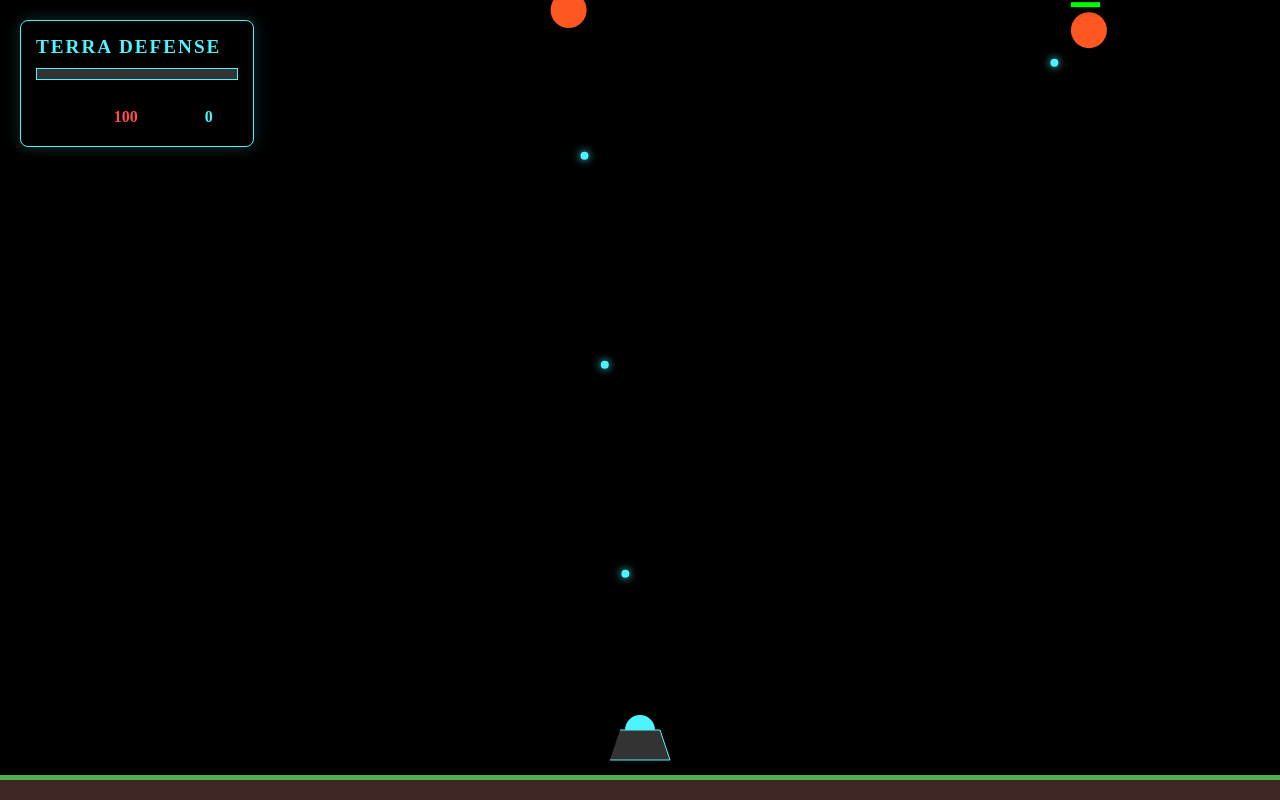
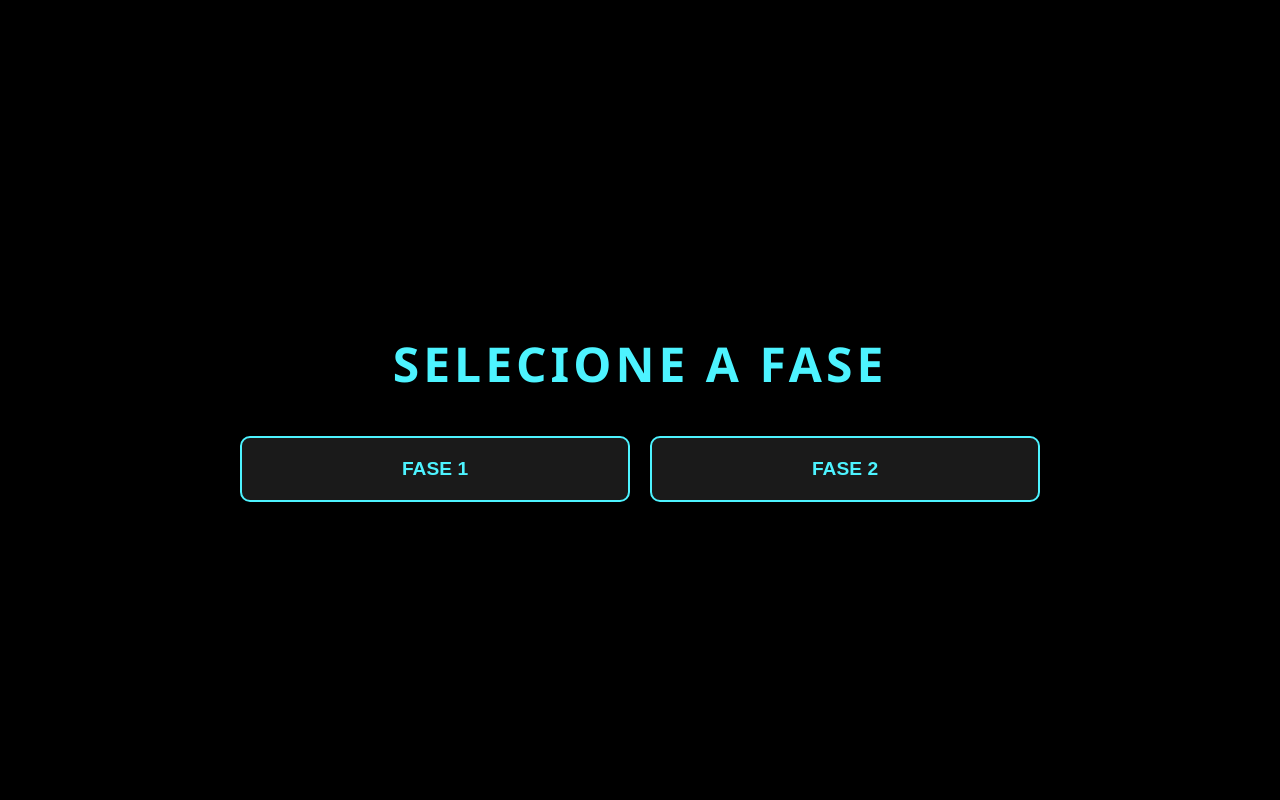
Before and after one commit to adrianobarbosa1/terra-defense, a plain HTML site: page index.html in a window 1280 px wide. Drawn offline with Linux system fonts and the light colour scheme.

Commit message:
adiciona tela de seleção de nível e refatora a lógica de ondas no jogo

```diff
--- a/index.html
+++ b/index.html
@@ -6,25 +6,33 @@
     <link rel="stylesheet" href="style.css" />
   </head>
   <body>
-    <div id="ui">
+    <!-- Tela de Seleção de Nível -->
+    <div id="level-selection-screen">
+      <h1>Selecione a Fase</h1>
+      <div id="level-buttons-container"></div>
+    </div>
+
+    <!-- UI Principal do Jogo (inicialmente oculta) -->
+    <div id="ui" style="display: none">
       <h1>Terra Defense</h1>
       <div class="xp-container">
         <div id="xp-bar"></div>
       </div>
-      <p>Lvl: <span id="lvl-display">1</span></p>
-
+      <p>Wave: <span id="wave-display">1</span></p>
       <p>
         Vida Base: <span id="health">100</span> | Pontos:
         <span id="score">0</span>
       </p>
     </div>
 
+    <!-- Tela de Game Over (inicialmente oculta) -->
     <div id="game-over-screen" style="display: none">
       <h2>BASE DESTRUÍDA!</h2>
       <p>Sua pontuação final: <span id="final-score">0</span></p>
       <button id="retry-button">RECOMECAR DEFESA</button>
     </div>
 
+    <!-- Modal de Level Up (inicialmente oculto) -->
     <div id="level-up-modal" style="display: none">
       <div class="modal-content">
         <h2>EVOLUÇÃO DISPONÍVEL!</h2>
@@ -32,7 +40,8 @@
       </div>
     </div>
 
-    <canvas id="gameCanvas"></canvas>
+    <!-- Canvas do Jogo (inicialmente oculto) -->
+    <canvas id="gameCanvas" style="display: none"></canvas>
 
     <script type="module" src="src/core/Game.js"></script>
   </body>
--- a/src/core/Game.js
+++ b/src/core/Game.js
@@ -1,5 +1,5 @@
 import { ENEMY_TYPES } from "../data/EnemyData.js";
-import { LEVELS } from "../data/LevelData.js";
+import { PHASES } from "../data/LevelData.js";
 import { WEAPONS_DB } from "../data/WeaponData.js";
 import { Particle } from "../effects/Particle.js";
 import { Enemy } from "../entities/Enemy.js";
@@ -13,35 +13,15 @@ class Game {
     this.canvas = document.getElementById("gameCanvas");
     this.ctx = this.canvas.getContext("2d");
     this.ui = new UI();
-    this.resize();
+
+    this.init();
+    this.showLevelSelection();
+  }
+
+  init() {
     window.addEventListener("resize", () => this.resize());
 
     this.mouse = { x: 0, y: 0 };
-    this.isPlacingTurret = false;
-    this.turretToPlace = null;
-
-    this.isGameOver = false;
-    this.currentLevelIndex = 0;
-    this.isLevelTransitioning = false;
-    this.xp = 0;
-    this.xpNextLevel = 100;
-    this.level = 1;
-    this.inventory = [];
-    this.particles = [];
-    this.enemies = [];
-    this.projectiles = [];
-
-    this.init();
-    this.resetGame();
-    this.gameLoop();
-  }
-
-  init() {
-    document.getElementById("retry-button").addEventListener("click", () => {
-      this.resetGame();
-    });
-
-    // Eventos de mouse para posicionar torretas
     this.canvas.addEventListener("mousemove", (e) => {
       this.mouse.x = e.clientX;
       this.mouse.y = e.clientY;
@@ -52,6 +32,27 @@ class Game {
         this.placeTurret();
       }
     });
+
+    document.getElementById("retry-button").addEventListener("click", () => {
+      this.showLevelSelection();
+      this.ui.hideModal("game-over-screen");
+    });
+  }
+
+  showLevelSelection() {
+    this.ui.createLevelSelection(PHASES, (phaseKey) => {
+      this.startGame(phaseKey);
+    });
+    this.ui.showModal("level-selection-screen", "flex");
+    this.ui.hideModal("ui");
+    this.ui.hideModal("gameCanvas");
+  }
+
+  startGame(phaseKey) {
+    this.currentPhaseKey = phaseKey;
+    this.currentWaveIndex = 0;
+    this.resetGame();
+    this.gameLoop();
   }
 
   resize() {
@@ -64,6 +65,8 @@ class Game {
   }
 
   resetGame() {
+    this.resize();
+
     this.enemies = [];
     this.projectiles = [];
     this.particles = [];
@@ -75,28 +78,31 @@ class Game {
     this.isGameOver = false;
     this.isPlacingTurret = false;
     this.turretToPlace = null;
-    this.currentLevelIndex = 0;
+    this.xp = 0;
+    this.xpNextLevel = 100;
 
     this.player = new Player(this.canvas.width, this.canvas.height);
-    this.player.x = this.canvas.width / 2;
-    this.player.y = this.canvas.height - 60;
 
-    this.prepareLevel();
+    this.prepareWave();
 
-    this.ui.updateStats(this.baseHealth, this.score, this.level);
+    this.ui.updateStats(this.baseHealth, this.score, this.currentWaveIndex + 1);
     this.ui.updateXP(this.xp, this.xpNextLevel);
     this.ui.hideModal("game-over-screen");
   }
 
-  prepareLevel() {
-    const level = LEVELS[this.currentLevelIndex];
+  prepareWave() {
+    const currentPhase = PHASES[this.currentPhaseKey];
+    const wave = currentPhase[this.currentWaveIndex];
     this.enemyQueue = [];
-    for (const [tipo, quantidade] of Object.entries(level.horda)) {
+    for (const [tipo, quantidade] of Object.entries(wave.horda)) {
       for (let i = 0; i < quantidade; i++) {
         this.enemyQueue.push(tipo);
       }
     }
     this.enemyQueue.sort(() => Math.random() - 0.5);
+    this.spawnTimer = 0; // Reseta o timer a cada nova wave
+    this.isLevelTransitioning = false; // Garante que a transição acabou
+    this.ui.updateStats(this.baseHealth, this.score, this.currentWaveIndex + 1);
   }
 
   gameOver() {
@@ -104,7 +110,12 @@ class Game {
     this.ui.showGameOver(this.score);
   }
 
-  // Agora aceita uma posição para encontrar o inimigo mais próximo
+  gameWin() {
+    this.isGameOver = true;
+    alert("Você venceu a fase!");
+    this.showLevelSelection();
+  }
+
   getClosestEnemy(fromX, fromY) {
     let closest = null;
     let minDistance = Infinity;
@@ -129,7 +140,6 @@ class Game {
   levelUp() {
     this.isGameOver = true;
     this.xp -= this.xpNextLevel;
-    this.level++;
     this.xpNextLevel = Math.floor(this.xpNextLevel * 1.5);
 
     const keys = Object.keys(WEAPONS_DB);
@@ -167,9 +177,8 @@ class Game {
     const existingTurret = this.inventory.find((t) => t.weaponKey === key);
     if (existingTurret) {
       existingTurret.level++;
-      this.isGameOver = false; // Continua o jogo
+      this.isGameOver = false;
     } else {
-      // Entra no modo de posicionamento
       this.isPlacingTurret = true;
       this.turretToPlace = key;
       this.ui.hideModal("level-up-modal");
@@ -177,28 +186,27 @@ class Game {
   }
 
   placeTurret() {
-    // Não permite colocar na área do chão
     if (this.mouse.y < this.canvas.height - 40) {
       this.inventory.push(
         new Turret(this.mouse.x, this.mouse.y, this.turretToPlace)
       );
       this.isPlacingTurret = false;
       this.turretToPlace = null;
-      this.isGameOver = false; // O jogo continua após colocar a torreta
+      this.isGameOver = false;
     }
   }
 
   update() {
     if (this.isGameOver && !this.isPlacingTurret) return;
+    if (this.isPlacingTurret) return;
 
-    if (this.isPlacingTurret) return; // Pausa a lógica do jogo enquanto posiciona
-
-    const currentLevel = LEVELS[this.currentLevelIndex];
+    const currentPhase = PHASES[this.currentPhaseKey];
+    const currentWave = currentPhase[this.currentWaveIndex];
     this.spawnTimer++;
 
     if (
       this.enemyQueue.length > 0 &&
-      this.spawnTimer > currentLevel.spawnRate
+      this.spawnTimer > currentWave.spawnRate
     ) {
       const enemyKey = this.enemyQueue.shift();
       this.enemies.push(new Enemy(this.canvas.width, ENEMY_TYPES[enemyKey]));
@@ -208,7 +216,7 @@ class Game {
       this.enemies.length === 0 &&
       !this.isLevelTransitioning
     ) {
-      this.nextLevel();
+      this.nextWave();
     }
 
     const playerTarget = this.getClosestEnemy(this.player.x, this.player.y);
@@ -227,7 +235,6 @@ class Game {
       this.player.fireTimer = 0;
     }
 
-    // Passa a função getClosestEnemy para cada torreta
     this.inventory.forEach((t) =>
       t.update((x, y) => this.getClosestEnemy(x, y), this.projectiles)
     );
@@ -248,7 +255,7 @@ class Game {
       if (enemy.y + enemy.radius >= this.canvas.height - 25) {
         this.enemies.splice(eIndex, 1);
         this.baseHealth -= enemy.danoNaBase;
-        this.ui.updateStats(this.baseHealth, this.score, this.level);
+        this.ui.updateStats(this.baseHealth, this.score, this.currentWaveIndex + 1);
         if (this.baseHealth <= 0) this.gameOver();
         return;
       }
@@ -264,24 +271,24 @@ class Game {
             this.enemies.splice(eIndex, 1);
             this.score += 10;
             this.addXP(25);
-            this.ui.updateStats(this.baseHealth, this.score, this.level);
+            this.ui.updateStats(this.baseHealth, this.score, this.currentWaveIndex + 1);
           }
         }
       });
     });
   }
 
-  nextLevel() {
-    if (this.currentLevelIndex < LEVELS.length - 1) {
+  nextWave() {
+    const currentPhase = PHASES[this.currentPhaseKey];
+    if (this.currentWaveIndex < currentPhase.length - 1) {
       this.isLevelTransitioning = true;
+      alert(`Wave ${this.currentWaveIndex + 1} concluída! Preparando próxima wave...`);
       setTimeout(() => {
-        this.currentLevelIndex++;
-        this.prepareLevel();
-        this.spawnTimer = 0;
-        this.isLevelTransitioning = false;
+        this.currentWaveIndex++;
+        this.prepareWave();
       }, 2000);
     } else {
-      this.gameOver();
+      this.gameWin();
     }
   }
 
@@ -290,7 +297,7 @@ class Game {
     this.drawBase();
     this.particles.forEach((p) => p.draw(this.ctx));
     this.player.draw(this.ctx);
-    this.inventory.forEach((t) => t.draw(this.ctx)); // Desenha sem playerX/Y
+    this.inventory.forEach((t) => t.draw(this.ctx));
     this.enemies.forEach((e) => e.draw(this.ctx));
     this.projectiles.forEach((p) => p.draw(this.ctx));
 
@@ -302,18 +309,15 @@ class Game {
   drawTurretPreview() {
     const key = this.turretToPlace;
     if (!key) return;
-
     const x = this.mouse.x;
     const y = this.mouse.y;
     const data = WEAPONS_DB[key];
-
     this.ctx.save();
-    this.ctx.globalAlpha = 0.5; // Deixa o preview transparente
+    this.ctx.globalAlpha = 0.5;
     this.ctx.translate(x, y);
     this.ctx.fillStyle = data.cor;
     this.ctx.strokeStyle = "white";
     this.ctx.lineWidth = 2;
-
     if (key === "RAIO") {
       this.ctx.beginPath();
       this.ctx.moveTo(0, -15);
@@ -338,12 +342,9 @@ class Game {
       this.ctx.fillRect(-10, -10, 20, 20);
       this.ctx.strokeRect(-10, -10, 20, 20);
     }
-
     this.ctx.restore();
-
-    // Desenha o raio de alcance (opcional)
     this.ctx.beginPath();
-    this.ctx.arc(x, y, 150, 0, Math.PI * 2); // Raio de 150, ajuste se necessário
+    this.ctx.arc(x, y, 150, 0, Math.PI * 2);
     this.ctx.strokeStyle = "rgba(255, 255, 255, 0.3)";
     this.ctx.stroke();
   }
@@ -358,6 +359,7 @@ class Game {
   }
 
   gameLoop() {
+    if (this.isGameOver) return;
     this.update();
     this.draw();
     requestAnimationFrame(() => this.gameLoop());
--- a/src/core/UI.js
+++ b/src/core/UI.js
@@ -4,20 +4,44 @@ export class UI {
     this.xpBar = document.getElementById("xp-bar");
     this.healthDisplay = document.getElementById("health");
     this.scoreDisplay = document.getElementById("score");
-    this.lvlDisplay = document.getElementById("lvl-display");
+    this.waveDisplay = document.getElementById("wave-display"); // Renomeado de lvl-display
     this.finalScore = document.getElementById("final-score");
     this.weaponContainer = document.getElementById("weapon-options");
+    this.levelSelectionScreen = document.getElementById(
+      "level-selection-screen"
+    );
+    this.levelButtonsContainer = document.getElementById(
+      "level-buttons-container"
+    );
+    this.gameCanvas = document.getElementById("gameCanvas");
+    this.uiContainer = document.getElementById("ui");
   }
 
-  updateStats(health, score, level) {
+  updateStats(health, score, wave) {
     this.healthDisplay.innerText = health;
     this.scoreDisplay.innerText = score;
-    this.lvlDisplay.innerText = level;
+    this.waveDisplay.innerText = wave; // Atualiza o display da wave
   }
 
   updateXP(current, next) {
     const percent = (current / next) * 100;
     this.xpBar.style.width = `${percent}%`;
+  }
+
+  createLevelSelection(phases, onSelect) {
+    this.levelButtonsContainer.innerHTML = "";
+    Object.keys(phases).forEach((phaseKey) => {
+      const button = document.createElement("button");
+      button.className = "level-button";
+      button.innerText = phaseKey; // Usa a chave como nome do botão (ex: "Fase 1")
+      button.onclick = () => {
+        onSelect(phaseKey);
+        this.hideModal("level-selection-screen");
+        this.showModal("ui", "block");
+        this.showModal("gameCanvas", "block");
+      };
+      this.levelButtonsContainer.appendChild(button);
+    });
   }
 
   showLevelUp(options, onSelect, drawIconCallback) {
@@ -33,11 +57,10 @@ export class UI {
       iconCanvas.height = 100;
       iconCanvas.className = "weapon-icon-canvas";
 
-      // Chamamos o callback de desenho que está no Game
       drawIconCallback(iconCanvas, key);
 
       card.appendChild(iconCanvas);
-      card.innerHTML += `<strong>${key}</strong>`; // Aqui você pode buscar no DB o nome real
+      card.innerHTML += `<strong>${key}</strong>`;
 
       card.onclick = () => {
         onSelect(key);
@@ -52,11 +75,17 @@ export class UI {
     this.showModal("game-over-screen", "block");
   }
 
-  showModal(id, display) {
-    document.getElementById(id).style.display = display;
+  showModal(id, display = "block") {
+    const element = document.getElementById(id);
+    if (element) {
+      element.style.display = display;
+    }
   }
 
   hideModal(id) {
-    document.getElementById(id).style.display = "none";
+    const element = document.getElementById(id);
+    if (element) {
+      element.style.display = "none";
+    }
   }
 }
--- a/src/data/LevelData.js
+++ b/src/data/LevelData.js
@@ -1,8 +1,9 @@
-// src/LevelData.js
-export const LEVELS = [
+// src/data/LevelData.js
+export const PHASES = {
+  "Fase 1": [
     {
       id: 1,
-    nome: "wave 1",
+      nome: "Wave 1",
       horda: {
         BESOURO: 5,
         FERRAO: 2,
@@ -11,7 +12,7 @@ export const LEVELS = [
     },
     {
       id: 2,
-    nome: "wave 2",
+      nome: "Wave 2",
       horda: {
         FERRAO: 15,
         BESOURO: 10,
@@ -21,11 +22,42 @@ export const LEVELS = [
     },
     {
       id: 3,
-    nome: "wave 3",
+      nome: "Wave 3",
       horda: {
         DRONE: 20,
         ESCAVADOR: 5,
       },
       spawnRate: 60,
     },
-];
+  ],
+  "Fase 2": [
+    {
+      id: 1,
+      nome: "Wave 1",
+      horda: {
+        BESOURO: 15,
+        DRONE: 5,
+      },
+      spawnRate: 90,
+    },
+    {
+      id: 2,
+      nome: "Wave 2",
+      horda: {
+        ESCAVADOR: 10,
+        FERRAO: 10,
+      },
+      spawnRate: 70,
+    },
+    {
+      id: 3,
+      nome: "Wave 3",
+      horda: {
+        DRONE: 15,
+        ESCAVADOR: 5,
+        FERRAO: 10,
+      },
+      spawnRate: 50,
+    },
+  ],
+};
--- a/style.css
+++ b/style.css
@@ -4,6 +4,54 @@ html {
   padding: 0;
   overflow: hidden; /* Remove barras de rolagem */
   background: black;
+  color: white;
+  font-family: "Segoe UI", Tahoma, Geneva, Verdana, sans-serif;
+}
+
+#level-selection-screen {
+  display: flex;
+  flex-direction: column;
+  justify-content: center;
+  align-items: center;
+  height: 100vh;
+  text-align: center;
+}
+
+#level-selection-screen h1 {
+  font-size: 3rem;
+  color: #4df3ff;
+  text-transform: uppercase;
+  letter-spacing: 4px;
+  margin-bottom: 40px;
+}
+
+#level-buttons-container {
+  display: grid;
+  grid-template-columns: repeat(auto-fit, minmax(150px, 1fr));
+  gap: 20px;
+  max-width: 800px;
+  width: 100%;
+  padding: 0 20px;
+}
+
+.level-button {
+  background: #1a1a1a;
+  border: 2px solid #4df3ff;
+  color: #4df3ff;
+  padding: 20px;
+  font-size: 1.2rem;
+  font-weight: bold;
+  text-transform: uppercase;
+  cursor: pointer;
+  transition: all 0.3s ease;
+  border-radius: 10px;
+}
+
+.level-button:hover {
+  background: #4df3ff;
+  color: black;
+  transform: scale(1.05);
+  box-shadow: 0 0 20px rgba(77, 243, 255, 0.5);
 }
 
 #ui {
```
Lines whose indentation alone changed are shown as unchanged.
